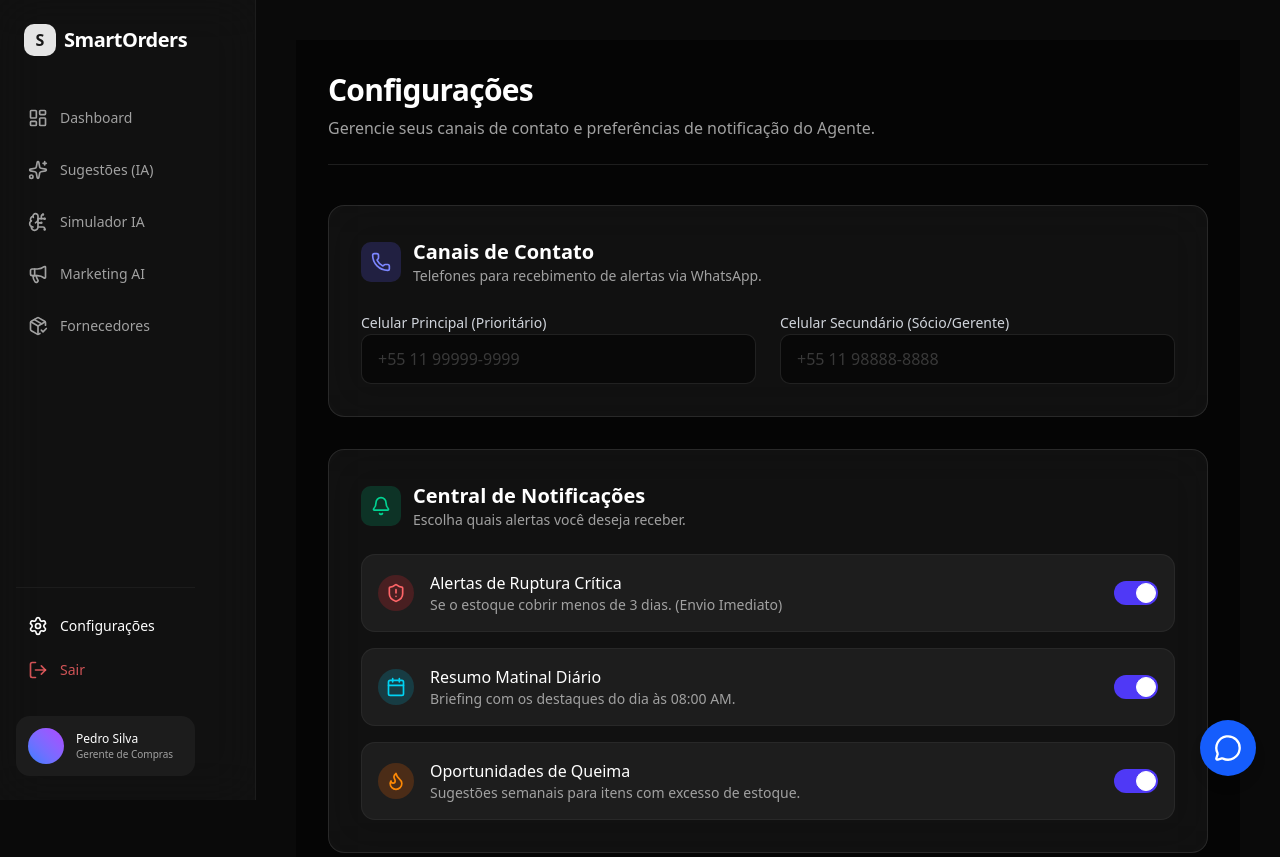
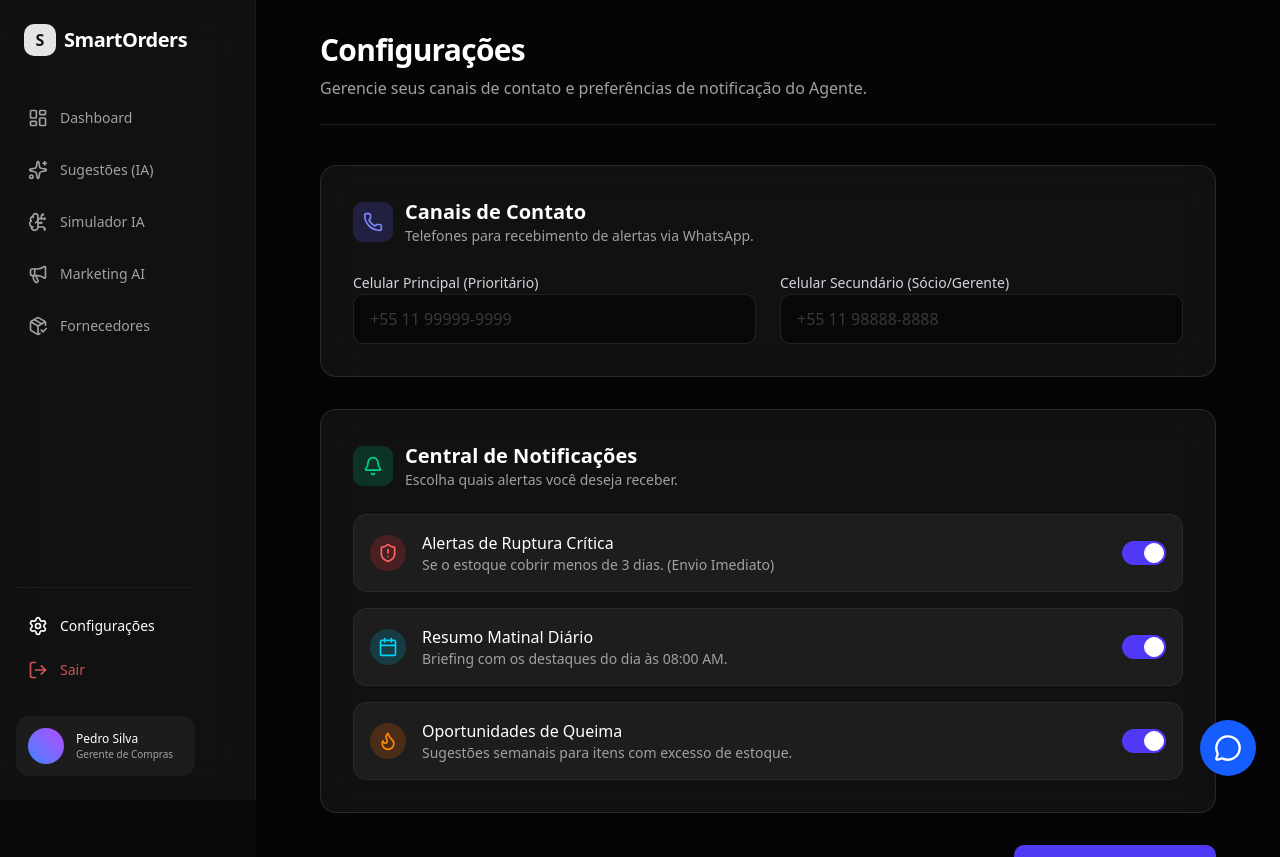
Before and after one commit to josepedro15/GerenteDeEstoque, a Next.js app in the folder frontend/: page /settings in a window 1280 px wide. Shown: the top 857 px of the page. Built offline with nearby package versions, Linux system fonts and the light colour scheme; no server answers; the database is empty.

Commit message:
fix: remove container wrapper from main layout to fix chat scroll
O layout principal estava adicionando container com padding que causava
scroll externo na página de chat. Cada página agora controla seu próprio
padding (dashboard já tem, chat não precisa).

```diff
--- a/frontend/app/(main)/layout.tsx
+++ b/frontend/app/(main)/layout.tsx
@@ -15,10 +15,8 @@ export default function MainLayout({
             <MobileNav />
 
             {/* Content Area - Adjusted padding for mobile (top) and desktop (left) */}
-            <main className="flex-1 transition-all duration-300 pt-16 md:pt-0 md:pl-64">
-                <div className="container mx-auto p-4 md:p-8 lg:p-10 max-w-7xl">
-                    {children}
-                </div>
+            <main className="flex-1 transition-all duration-300 pt-16 md:pt-0 md:pl-64 overflow-hidden">
+                {children}
             </main>
             <GlobalChatWidget />
         </div>
```
